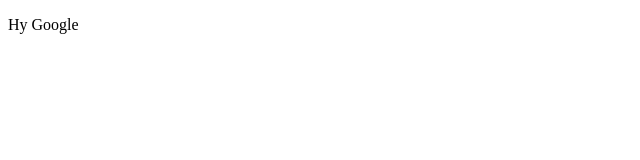
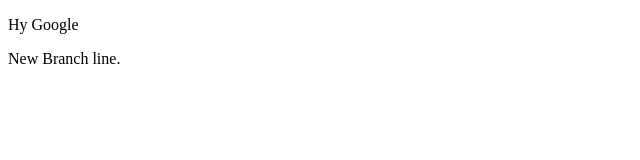
Before and after one commit to faizannoty/localcheck, a plain HTML site: page index.html in a window 1280 px wide. Shown: the full height of the page, 0-640 px from the left. Drawn offline with Linux system fonts and the light colour scheme.

Commit message:
New line Addes

```diff
--- a/index.html
+++ b/index.html
@@ -7,5 +7,6 @@
 </head>
 <body>
     <p>Hy Google</p>
+    <p>New Branch line.</p>
 </body>
 </html>
```
